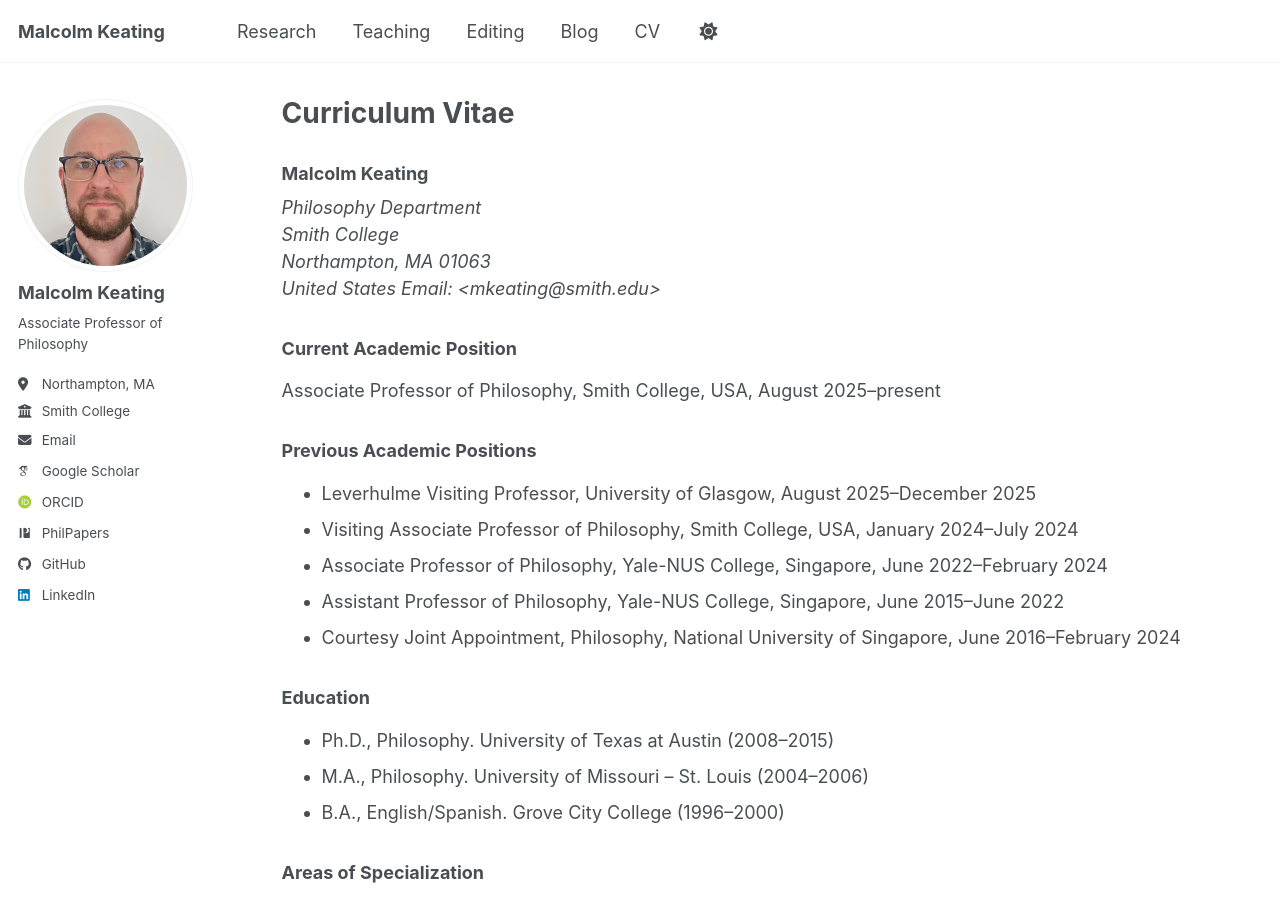
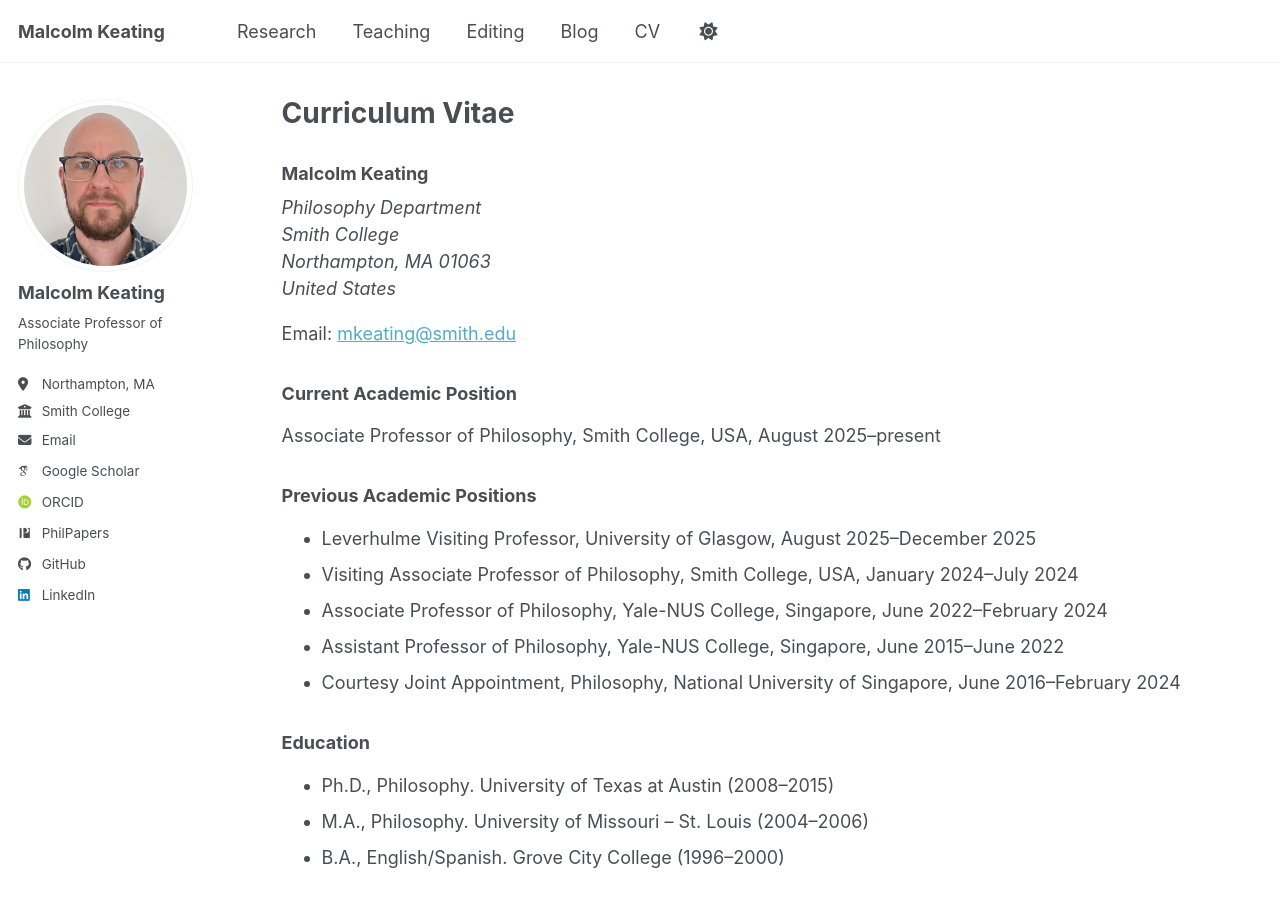
Before and after one commit to malcolmkeating/malcolmkeating.github.io, a Jekyll site: the page built from _pages/cv.md, in a window 1280 px wide and 900 px high. Built offline with Jekyll 4.4.1, drawn with Linux system fonts in a browser that asks for light colours; some web fonts are replaced; a script bundle is joined from its source files by our own code; library files that are not in the unit come from our copies.

Commit message:
Update cv.md

```diff
--- a/_pages/cv.md
+++ b/_pages/cv.md
@@ -14,8 +14,9 @@ redirect_from:
   Smith College<br />
   Northampton, MA 01063<br />
   United States
-  Email: <mkeating@smith.edu>
 </address>
+
+Email: <mkeating@smith.edu>
 
 ### Current Academic Position
 
```
